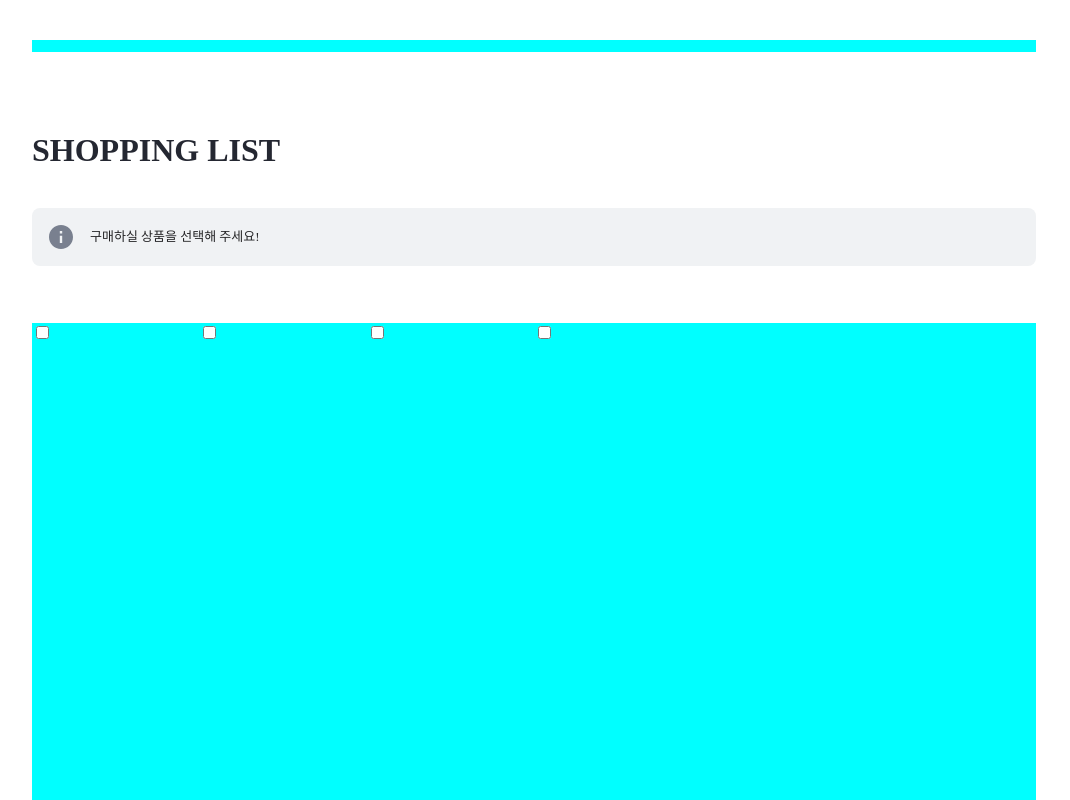
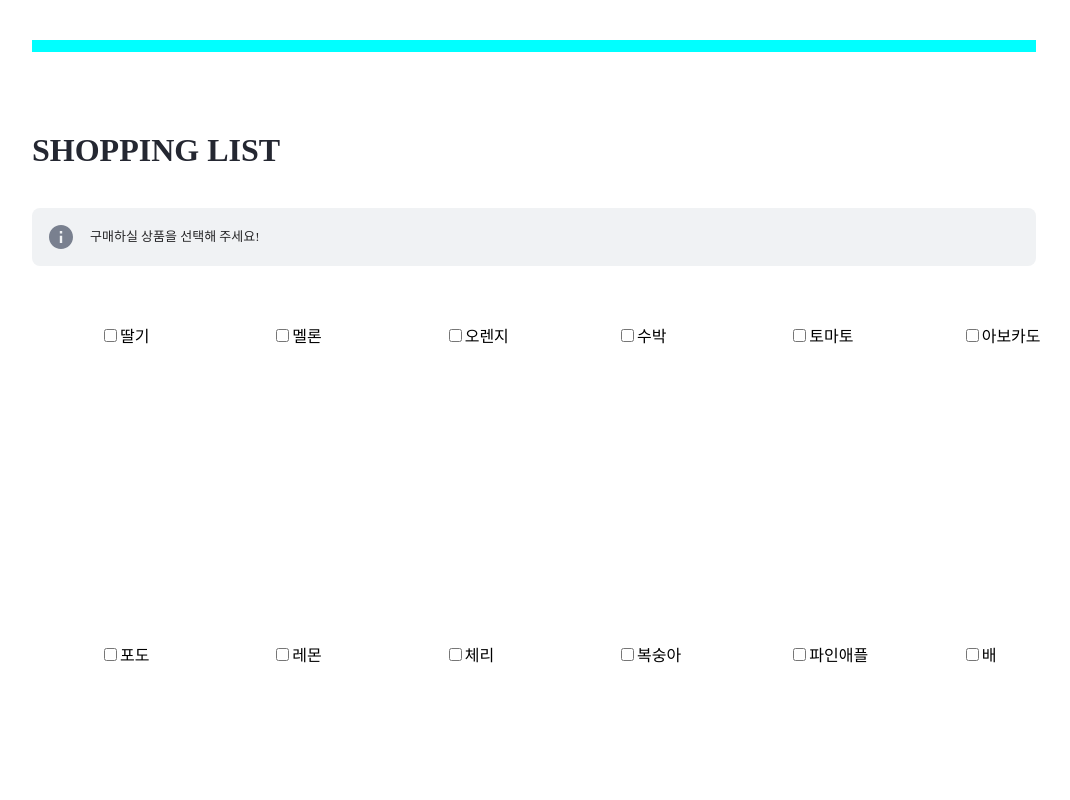
Before and after one commit to yejz0715/react-shopping, a React (Create React App) app: page / in a window 1280 px wide. Shown: the top 800 px of the page, without its empty margins (106-1176 px from the left). Built offline with nearby package versions, Linux system fonts and the light colour scheme.

Commit message:
CheckBox_component- props.children 사용

```diff
--- a/src/App.js
+++ b/src/App.js
@@ -1,6 +1,5 @@
 import React from "react";
 import Main from "./Pages/Main";
-import Order from "./Pages/Order";
 function App() {
   return (
     <div id="main_container">
--- a/src/Component/CheckBox/index.jsx
+++ b/src/Component/CheckBox/index.jsx
@@ -4,7 +4,8 @@ function CheckBox(props) {
   return (
     <div>
       <input type="checkbox" id="name" />
-      <label htmlFor="name">{props.name}</label>
+      <label htmlFor="name">{props.children}</label>
+      {/* 태그사이에 있는 내용을 보여줄때 props.children 사용 */}
     </div>
   );
 }
--- a/src/Component/CheckBox/style.css
+++ b/src/Component/CheckBox/style.css
@@ -1,6 +1,6 @@
 #check_box {
   width: 100%;
   height: 605px;
-  background-color: aqua;
+  padding: 0 68px;
   margin-bottom: 86px;
 }
--- a/src/Pages/Main/index.jsx
+++ b/src/Pages/Main/index.jsx
@@ -13,8 +13,16 @@ function Main() {
   const list = [
     { id: 1, name: "딸기", price: 2500, img: strawberry },
     { id: 2, name: "멜론", price: 15000, img: melon },
+    { id: 3, name: "오렌지" },
+    { id: 4, name: "수박" },
+    { id: 5, name: "토마토" },
+    { id: 6, name: "아보카도" },
     { id: 7, name: "포도", price: 6000, img: grape },
     { id: 8, name: "레몬", price: 2500, img: lemon },
+    { id: 9, name: "체리" },
+    { id: 10, name: "복숭아" },
+    { id: 11, name: "파인애플" },
+    { id: 12, name: "배" },
   ];
 
   return (
--- a/src/Pages/Main/style.css
+++ b/src/Pages/Main/style.css
@@ -10,5 +10,7 @@
 #check_box {
   display: grid;
   grid-template-columns: repeat(6, 1fr);
+  column-gap: 30px;
   grid-template-rows: repeat(2, 1fr);
+  row-gap: 32px;
 }
```
